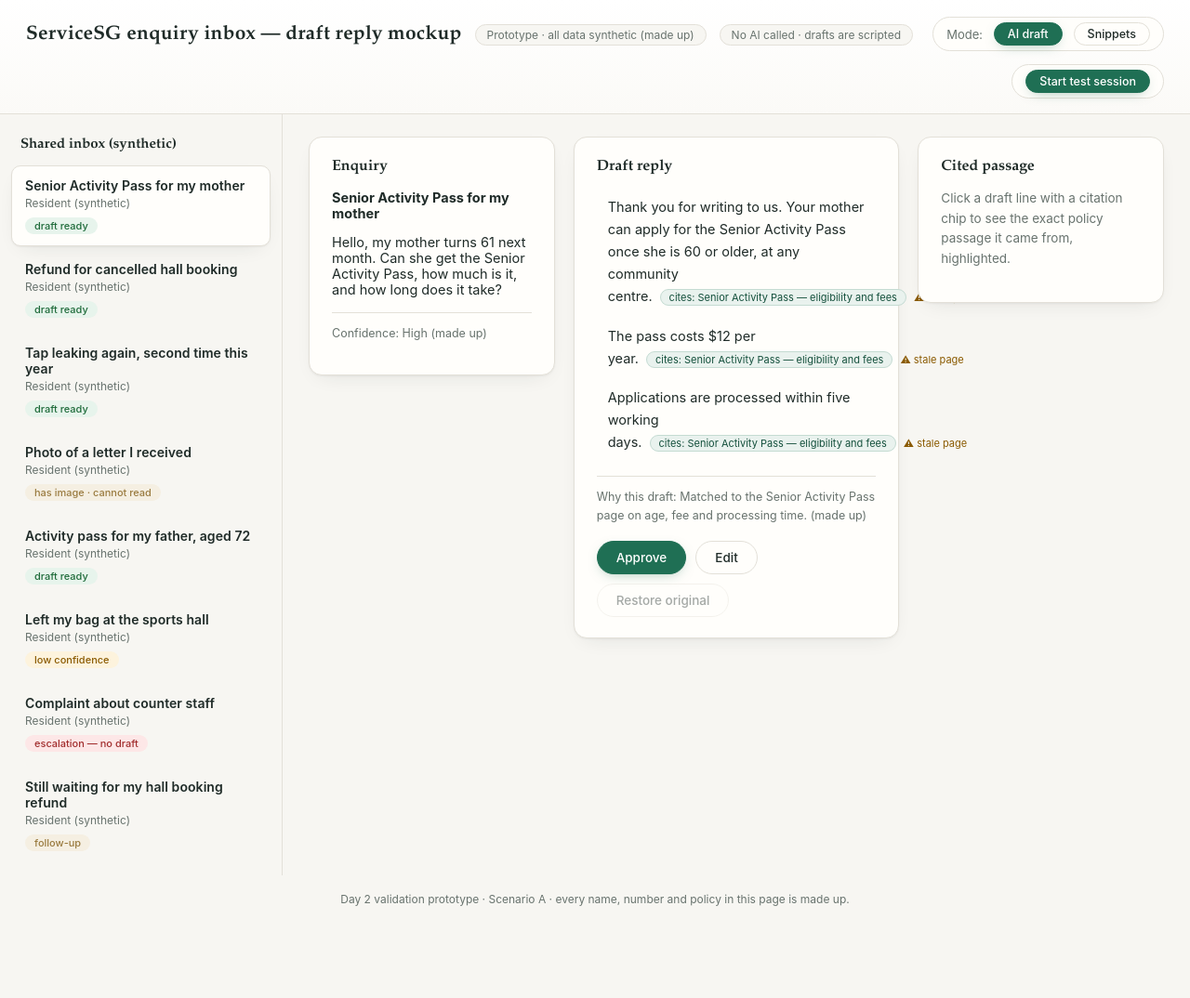
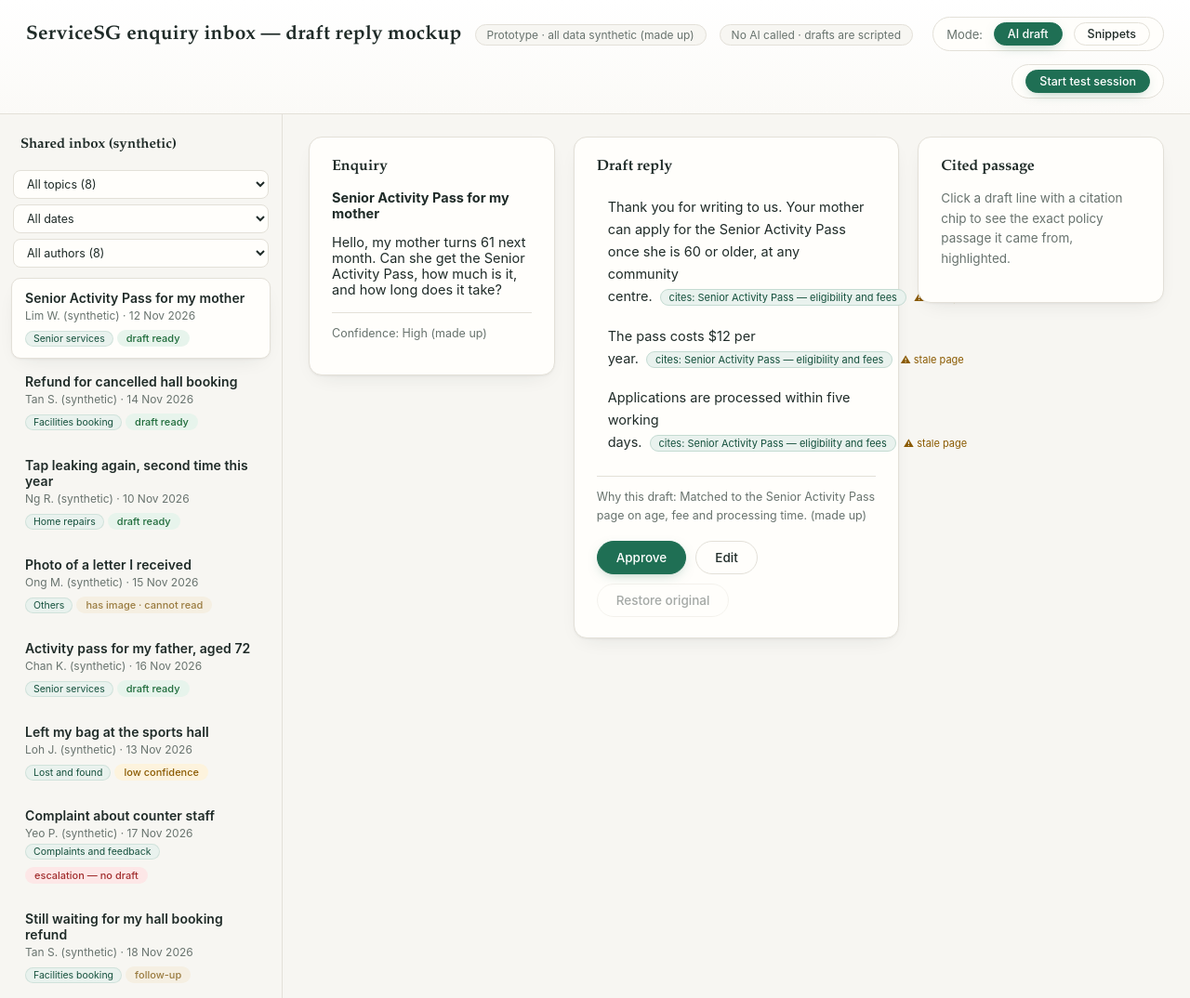
Before and after one commit to bhosanna213/govtech-ai-project, a plain HTML site: page day2-validate/prototype/index.html in a window 1280 px wide. Shown: the top 1074 px of the page at 93% size. Before the commit the page ends 993 px from the top, so only its background shows below. Drawn offline with Linux system fonts and the light colour scheme.

Commit message:
Add inbox filters (topic, date, author) and topic tags — Expand prompt
Co-Authored-By: Claude Opus 4.6 <noreply@anthropic.com>

```diff
--- a/day2-validate/prototype/data.js
+++ b/day2-validate/prototype/data.js
@@ -62,10 +62,23 @@ const ESCALATION_LIST = [
   "Vulnerable-resident flags"
 ];
 
+// Fixed list of 6 policy topics (made up). Each enquiry gets one topic.
+// "Accounts and payments" has no enquiries — tests the zero-count filter.
+const TOPICS = [
+  "Senior services",
+  "Facilities booking",
+  "Home repairs",
+  "Lost and found",
+  "Complaints and feedback",
+  "Accounts and payments"
+];
+
 const ENQUIRIES = [
   {
     id: "enq-01",
-    from: "Resident (synthetic)",
+    from: "Lim W. (synthetic)",
+    topic: "Senior services",
+    receivedDate: "2026-11-12",
     subject: "Senior Activity Pass for my mother",
     body: "Hello, my mother turns 61 next month. Can she get the Senior Activity Pass, how much is it, and how long does it take?",
     confidence: "High (made up)",
@@ -80,7 +93,9 @@ const ENQUIRIES = [
   },
   {
     id: "enq-02",
-    from: "Resident (synthetic)",
+    from: "Tan S. (synthetic)",
+    topic: "Facilities booking",
+    receivedDate: "2026-11-14",
     subject: "Refund for cancelled hall booking",
     body: "I booked the community hall for 20 December but need to cancel. Will I get my deposit back?",
     confidence: "High (made up)",
@@ -95,7 +110,9 @@ const ENQUIRIES = [
   },
   {
     id: "enq-03",
-    from: "Resident (synthetic)",
+    from: "Ng R. (synthetic)",
+    topic: "Home repairs",
+    receivedDate: "2026-11-10",
     subject: "Tap leaking again, second time this year",
     body: "Your contractor fixed my kitchen tap in March but it is leaking again. Can someone come, and will I be charged this time?",
     confidence: "High (made up)",
@@ -110,7 +127,9 @@ const ENQUIRIES = [
   },
   {
     id: "enq-04",
-    from: "Resident (synthetic)",
+    from: "Ong M. (synthetic)",
+    topic: null,
+    receivedDate: "2026-11-15",
     subject: "Photo of a letter I received",
     body: "I received this letter about my application but I do not understand it. Please see the attached photo and tell me what I need to do.",
     confidence: "Cannot read attachment (made up)",
@@ -122,7 +141,9 @@ const ENQUIRIES = [
   },
   {
     id: "enq-06",
-    from: "Resident (synthetic)",
+    from: "Chan K. (synthetic)",
+    topic: "Senior services",
+    receivedDate: "2026-11-16",
     subject: "Activity pass for my father, aged 72",
     body: "My father is 72. How much does it cost him to renew his Senior Activity Pass this year?",
     confidence: "High (made up)",
@@ -141,7 +162,9 @@ const ENQUIRIES = [
   },
   {
     id: "enq-05",
-    from: "Resident (synthetic)",
+    from: "Loh J. (synthetic)",
+    topic: "Lost and found",
+    receivedDate: "2026-11-13",
     subject: "Left my bag at the sports hall",
     body: "I think I left a blue bag at the sports hall last Saturday. Is it there, and what do I need to collect it? Also, can I transfer my gym pass to my brother?",
     confidence: "Low, 45-60% (made up)",
@@ -158,7 +181,9 @@ const ENQUIRIES = [
   // says these go to a human lead. The AI produces no draft.
   {
     id: "enq-07",
-    from: "Resident (synthetic)",
+    from: "Yeo P. (synthetic)",
+    topic: "Complaints and feedback",
+    receivedDate: "2026-11-17",
     subject: "Complaint about counter staff",
     body: "I visited the community centre yesterday to ask about my Senior Activity Pass. The officer at counter 3 was very rude and refused to help me. I want to make a formal complaint.",
     confidence: "N/A — escalation (made up)",
@@ -174,7 +199,9 @@ const ENQUIRIES = [
   // does NOT confirm the 5-day timeline, because no policy page states it.
   {
     id: "enq-08",
-    from: "Resident (synthetic)",
+    from: "Tan S. (synthetic)",
+    topic: "Facilities booking",
+    receivedDate: "2026-11-18",
     subject: "Still waiting for my hall booking refund",
     body: "I called last week about my community hall booking refund and your colleague said it would take 5 working days. It has been 7 days and I still have not received it. Where is my refund?",
     confidence: "High (made up)",
--- a/day2-validate/prototype/index.html
+++ b/day2-validate/prototype/index.html
@@ -49,6 +49,13 @@
   .badge.high { background: var(--ok-soft); color: var(--ok); }
   .badge.low { background: var(--warn-soft); color: var(--warn); }
   .badge.img { background: var(--brass-soft); color: var(--brass); }
+  /* Filter bar */
+  .filter-bar { padding: 8px 14px; display: flex; flex-direction: column; gap: 6px; }
+  .filter-bar select { width: 100%; font-family: var(--sans); font-size: 12.5px; padding: 6px 10px; border: 1px solid var(--line); border-radius: 8px; background: var(--card); color: var(--ink); cursor: pointer; }
+  .filter-bar select:focus { outline: none; border-color: var(--accent); box-shadow: 0 0 0 3px var(--accent-soft); }
+  .filter-count { font-size: 11.5px; color: var(--muted); padding: 2px 22px; margin: 4px 0 0; }
+  .filter-empty { font-size: 13px; color: var(--muted); padding: 20px 22px; text-align: center; }
+  .topic-tag { display: inline-block; font-size: 10.5px; color: var(--accent-deep); background: var(--accent-soft); border: 1px solid rgba(31,111,84,.12); padding: 1px 8px; border-radius: 999px; margin-top: 4px; }
   /* Main panes */
   .main { flex: 1; display: flex; gap: 20px; padding: 24px 28px; align-items: flex-start; flex-wrap: wrap; }
   .pane { background: var(--card); border: 1px solid var(--line); border-radius: var(--radius); padding: 22px 24px; box-shadow: var(--shadow-rest); }
@@ -133,12 +140,35 @@ const SESSION_MINUTES = 10;         // mild time pressure for five drafted enqui
 let sessionStart = null;            // set when the tester starts the clock
 let mode = "draft";                 // "draft" (AI draft with citations) or "snippet" (canned snippets, no AI)
 let snippetText = {};               // enquiry id -> reply composed in snippet mode
+let filterTopic = "all";
+let filterAuthor = "all";
+let filterDate = "all";
+const PROTO_TODAY = new Date(Math.max(...ENQUIRIES.filter(e => e.receivedDate).map(e => new Date(e.receivedDate + "T00:00:00").getTime())));
 const track = {};                   // per enquiry, per mode
 for (const e of ENQUIRIES) track[e.id] = {
   draft:   { firstOpen: null, decidedAt: null, citesOpened: 0, editSessions: 0 },
   snippet: { firstOpen: null, decidedAt: null, citesOpened: 0, editSessions: 0 }
 };
 function tr(id) { return track[id][mode]; }
+
+function getFilteredEnquiries() {
+  return ENQUIRIES.filter(function(enq) {
+    if (filterTopic !== "all") {
+      if (filterTopic === "__others") { if (enq.topic) return false; }
+      else { if (enq.topic !== filterTopic) return false; }
+    }
+    if (filterDate !== "all" && enq.receivedDate) {
+      const enqDate = new Date(enq.receivedDate + "T00:00:00");
+      const daysAgo = Math.floor((PROTO_TODAY - enqDate) / (1000 * 60 * 60 * 24));
+      if (filterDate === "today" && daysAgo !== 0) return false;
+      if (filterDate === "3days" && daysAgo > 2) return false;
+      if (filterDate === "7days" && daysAgo > 6) return false;
+      if (filterDate === "older" && daysAgo <= 6) return false;
+    }
+    if (filterAuthor !== "all" && enq.from !== filterAuthor) return false;
+    return true;
+  });
+}
 
 function touchOpen(id) {
   if (sessionStart && track[id][mode].firstOpen === null) track[id][mode].firstOpen = Date.now();
@@ -197,7 +227,53 @@ function formatReviewDate(iso) {
 function renderInbox() {
   const nav = document.getElementById("inbox");
   nav.innerHTML = "<h2>Shared inbox (synthetic)</h2>";
-  for (const enq of ENQUIRIES) {
+  const filtered = getFilteredEnquiries();
+  const topicCounts = {};
+  for (const t of TOPICS) topicCounts[t] = 0;
+  topicCounts["__others"] = 0;
+  for (const e of ENQUIRIES) {
+    if (e.topic && TOPICS.includes(e.topic)) topicCounts[e.topic]++;
+    else topicCounts["__others"]++;
+  }
+  const authors = [...new Set(ENQUIRIES.map(e => e.from))].sort();
+  const dateCounts = { today: 0, "3days": 0, "7days": 0, older: 0 };
+  for (const e of ENQUIRIES) {
+    if (!e.receivedDate) continue;
+    const d = Math.floor((PROTO_TODAY - new Date(e.receivedDate + "T00:00:00")) / (1000*60*60*24));
+    if (d === 0) dateCounts.today++;
+    if (d <= 2) dateCounts["3days"]++;
+    if (d <= 6) dateCounts["7days"]++;
+    if (d > 6) dateCounts.older++;
+  }
+  const bar = document.createElement("div");
+  bar.className = "filter-bar";
+  let topicHtml = '<select onchange="filterTopic=this.value;render()">';
+  topicHtml += '<option value="all"' + (filterTopic==="all"?" selected":"") + '>All topics (' + ENQUIRIES.length + ')</option>';
+  for (const t of TOPICS) topicHtml += '<option value="' + t + '"' + (filterTopic===t?" selected":"") + '>' + t + ' (' + topicCounts[t] + ')</option>';
+  topicHtml += '<option value="__others"' + (filterTopic==="__others"?" selected":"") + '>Others (' + topicCounts["__others"] + ')</option></select>';
+  let dateHtml = '<select onchange="filterDate=this.value;render()">';
+  dateHtml += '<option value="all"' + (filterDate==="all"?" selected":"") + '>All dates</option>';
+  dateHtml += '<option value="today"' + (filterDate==="today"?" selected":"") + '>Today (' + dateCounts.today + ')</option>';
+  dateHtml += '<option value="3days"' + (filterDate==="3days"?" selected":"") + '>Last 3 days (' + dateCounts["3days"] + ')</option>';
+  dateHtml += '<option value="7days"' + (filterDate==="7days"?" selected":"") + '>Last 7 days (' + dateCounts["7days"] + ')</option>';
+  dateHtml += '<option value="older"' + (filterDate==="older"?" selected":"") + '>Older (' + dateCounts.older + ')</option></select>';
+  let authorHtml = '<select onchange="filterAuthor=this.value;render()">';
+  authorHtml += '<option value="all"' + (filterAuthor==="all"?" selected":"") + '>All authors (' + ENQUIRIES.length + ')</option>';
+  for (const a of authors) {
+    const c = ENQUIRIES.filter(e => e.from === a).length;
+    authorHtml += '<option value="' + a + '"' + (filterAuthor===a?" selected":"") + '>' + a.replace(" (synthetic)","") + ' (' + c + ')</option>';
+  }
+  authorHtml += '</select>';
+  bar.innerHTML = topicHtml + dateHtml + authorHtml;
+  nav.appendChild(bar);
+  if (filtered.length === 0) {
+    nav.insertAdjacentHTML("beforeend", '<p class="filter-empty">No enquiries match these filters.</p>');
+    return;
+  }
+  if (filterTopic !== "all" || filterDate !== "all" || filterAuthor !== "all") {
+    nav.insertAdjacentHTML("beforeend", '<p class="filter-count">Showing ' + filtered.length + ' of ' + ENQUIRIES.length + '</p>');
+  }
+  for (const enq of filtered) {
     const div = document.createElement("div");
     div.className = "enq" + (enq.id === activeId ? " active" : "");
     let badge;
@@ -206,8 +282,11 @@ function renderInbox() {
     else if (enq.followUp) badge = '<span class="badge img">follow-up</span>';
     else if (enq.lowConfidence) badge = '<span class="badge low">low confidence</span>';
     else badge = '<span class="badge high">draft ready</span>';
+    const topicLabel = enq.topic || "Others";
+    const dateLabel = enq.receivedDate ? formatReviewDate(enq.receivedDate) : "";
     div.innerHTML = '<div class="subj">' + enq.subject + '</div>' +
-                    '<div class="from">' + enq.from + '</div>' + badge +
+                    '<div class="from">' + enq.from + (dateLabel ? ' &middot; ' + dateLabel : '') + '</div>' +
+                    '<span class="topic-tag">' + topicLabel + '</span> ' + badge +
                     (isApproved(enq.id) ? ' <span class="badge high">approved</span>' : '');
     div.onclick = () => { activeId = enq.id; editing = false; shownCite = null; showResults = false; touchOpen(enq.id); render(); };
     nav.appendChild(div);
```
